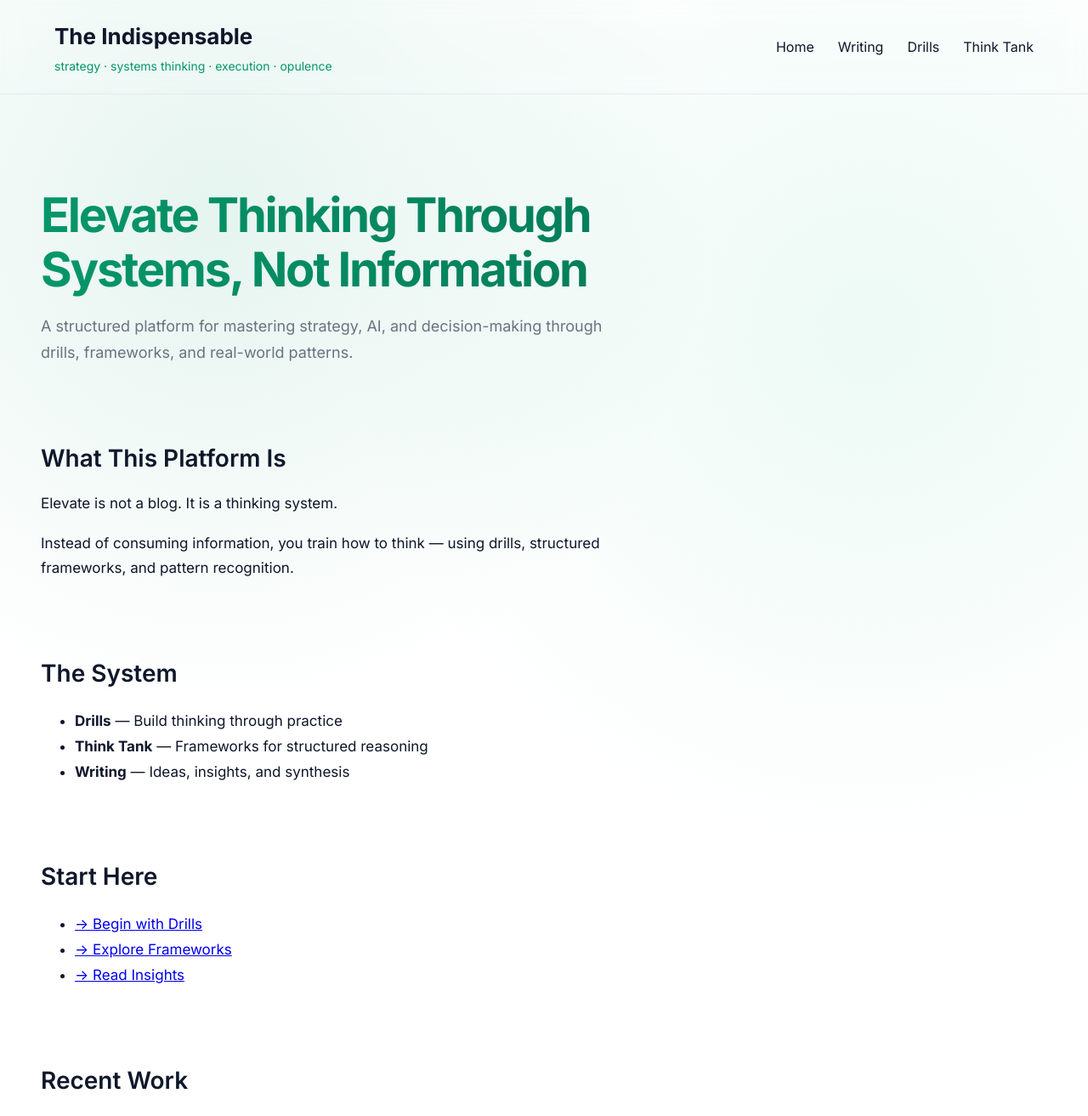
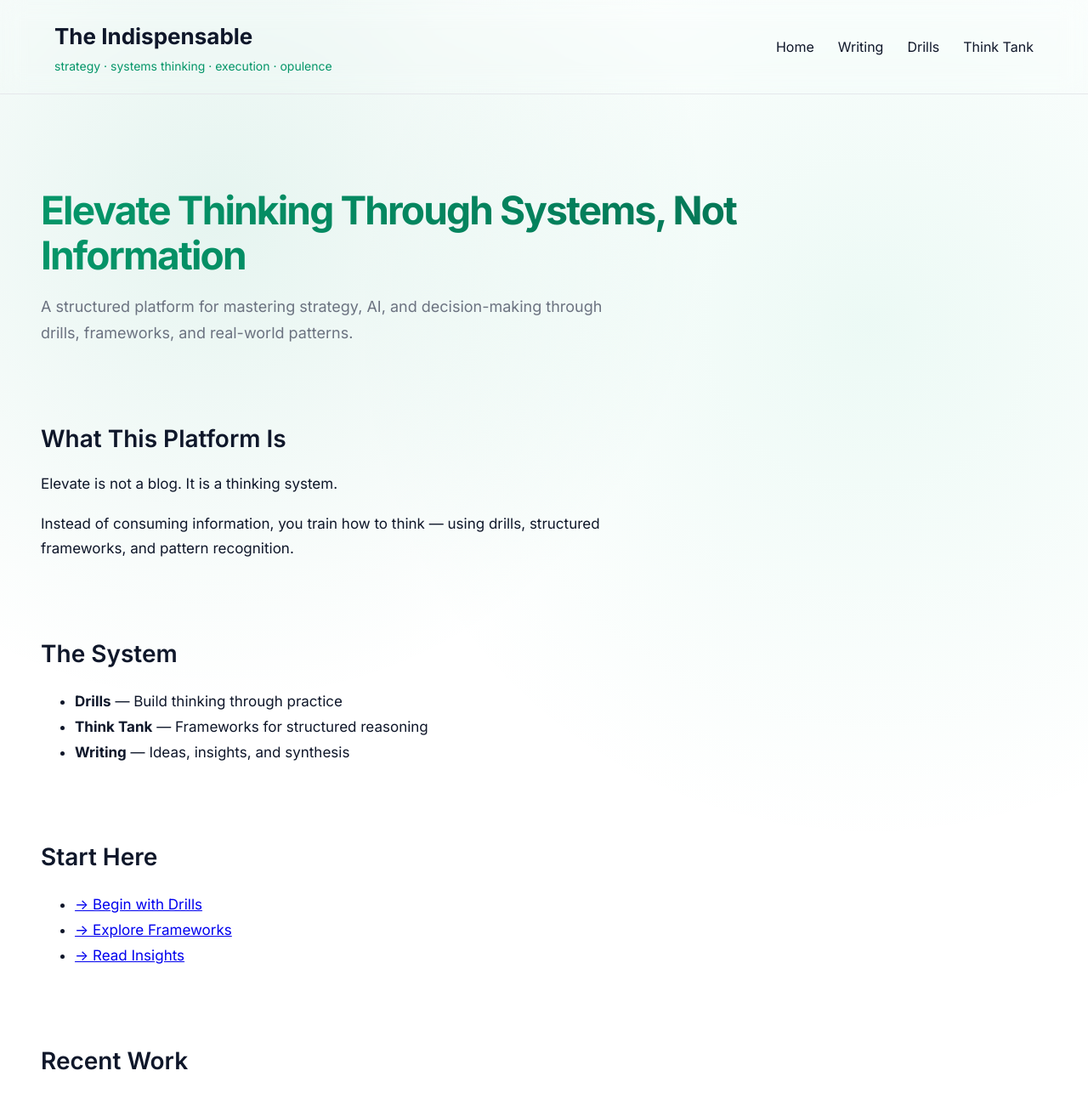
Before and after one commit to lakshminarayanannarasimhan-star/lakshminarayanannarasimhan-star.github.io, a Jekyll site: the page built from index.md, in a window 1280 px wide and 1313 px high. Shown: the whole window at 85% size. Built offline with Jekyll 4.4.1, drawn with Linux system fonts in a browser that asks for light colours.

Commit message:
Update style.css

```diff
--- a/assets/css/style.css
+++ b/assets/css/style.css
@@ -23,7 +23,7 @@
   --fs-md: 18px;
   --fs-lg: 20px;
   --fs-xl: 28px;
-  --fs-3xl: 40px;
+  --fs-3xl: 56px;
 
   --lh-tight: 1.15;
   --lh-relaxed: 1.75;
@@ -44,7 +44,7 @@
   --fs-md: 18px;
   --fs-lg: 20px;
   --fs-xl: 28px;
-  --fs-3xl: 56px;
+  --fs-3xl: 46px;
   --measure: 680px;
   --spacing-section: 84px;
 }
@@ -54,7 +54,7 @@
   --fs-md: 16px;
   --fs-lg: 18px;
   --fs-xl: 24px;
-  --fs-3xl: 48px;
+  --fs-3xl: 42px;
   --measure: 620px;
   --spacing-section: 64px;
 }
@@ -64,7 +64,7 @@
   --fs-md: 20px;
   --fs-lg: 22px;
   --fs-xl: 32px;
-  --fs-3xl: 60px;
+  --fs-3xl: 50px;
   --measure: 720px;
   --spacing-section: 100px;
 }
```
